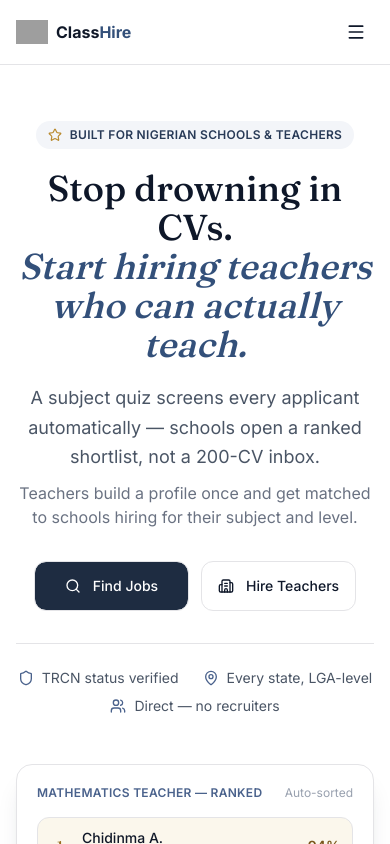
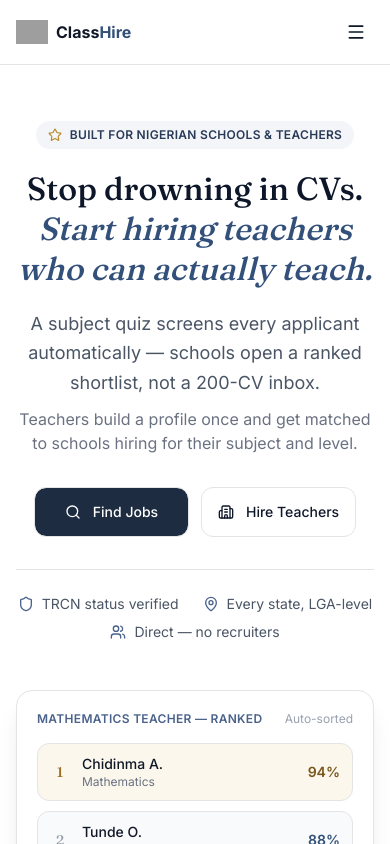
Before and after one commit to joevics6/teachconnect, a Next.js app: page / in a window 390 px wide. Shown: the top 844 px of the page. Built offline with nearby package versions, Linux system fonts and the light colour scheme; no server answers; grey boxes are pictures that could not be loaded.

Commit message:
Fix cramped mobile hero heading
Reduce the mobile hero heading from text-4xl to 2rem and loosen
leading (1.08 -> 1.25 on mobile), so the centered two-sentence
headline breaks into two clean lines instead of stacking into a
choked five-line block.

```diff
--- a/app/page.tsx
+++ b/app/page.tsx
@@ -212,7 +212,7 @@ export default function HomePage() {
               <Star className="h-3.5 w-3.5 text-brass-500" />
               Built for Nigerian schools & teachers
             </div>
-            <h1 className="font-display text-4xl sm:text-5xl lg:text-[3.4rem] text-ink-950 leading-[1.08] mb-5">
+            <h1 className="font-display text-[2rem] sm:text-5xl lg:text-[3.4rem] text-ink-950 leading-[1.25] sm:leading-[1.08] mb-5">
               Stop drowning in CVs.<br />
               <span className="italic text-ink-600">Start hiring teachers who can actually teach.</span>
             </h1>
```
